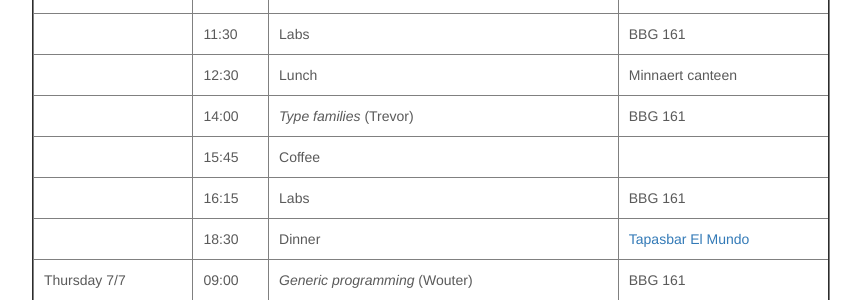
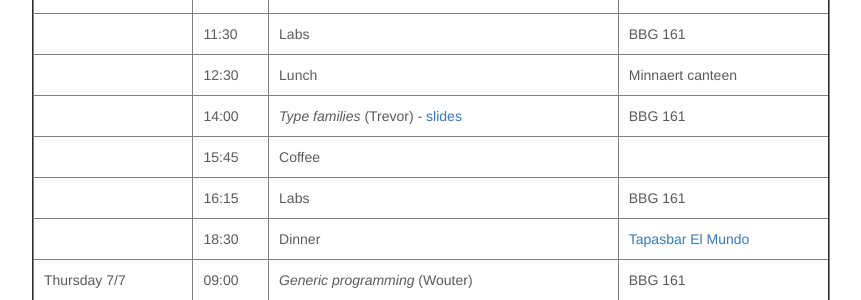
Before and after one commit to uu-afp/uu-afp.github.io, a Jekyll site: the page built from schedule.html, in a window 1280 px wide. Shown: the part 1050-1350 px from the top of the page, without its empty margins (209-1070 px from the left). Built offline with Jekyll 4.4.1, drawn with Linux system fonts in a browser that asks for light colours; nearby versions of some CDN libraries.

Commit message:
add type families slidess

```diff
--- a/schedule.html
+++ b/schedule.html
@@ -182,7 +182,7 @@ The schedule may still change.
     <tr>
       <td></td>
       <td>14:00</td>
-      <td><i>Type families</i> (Trevor)</td>
+      <td><i>Type families</i> (Trevor) - <a href="slides/06-type_families.pdf">slides</a></td>
       <td>BBG 161</td>
     </tr>
 
```
Also changed, not shown: 2 other files.
